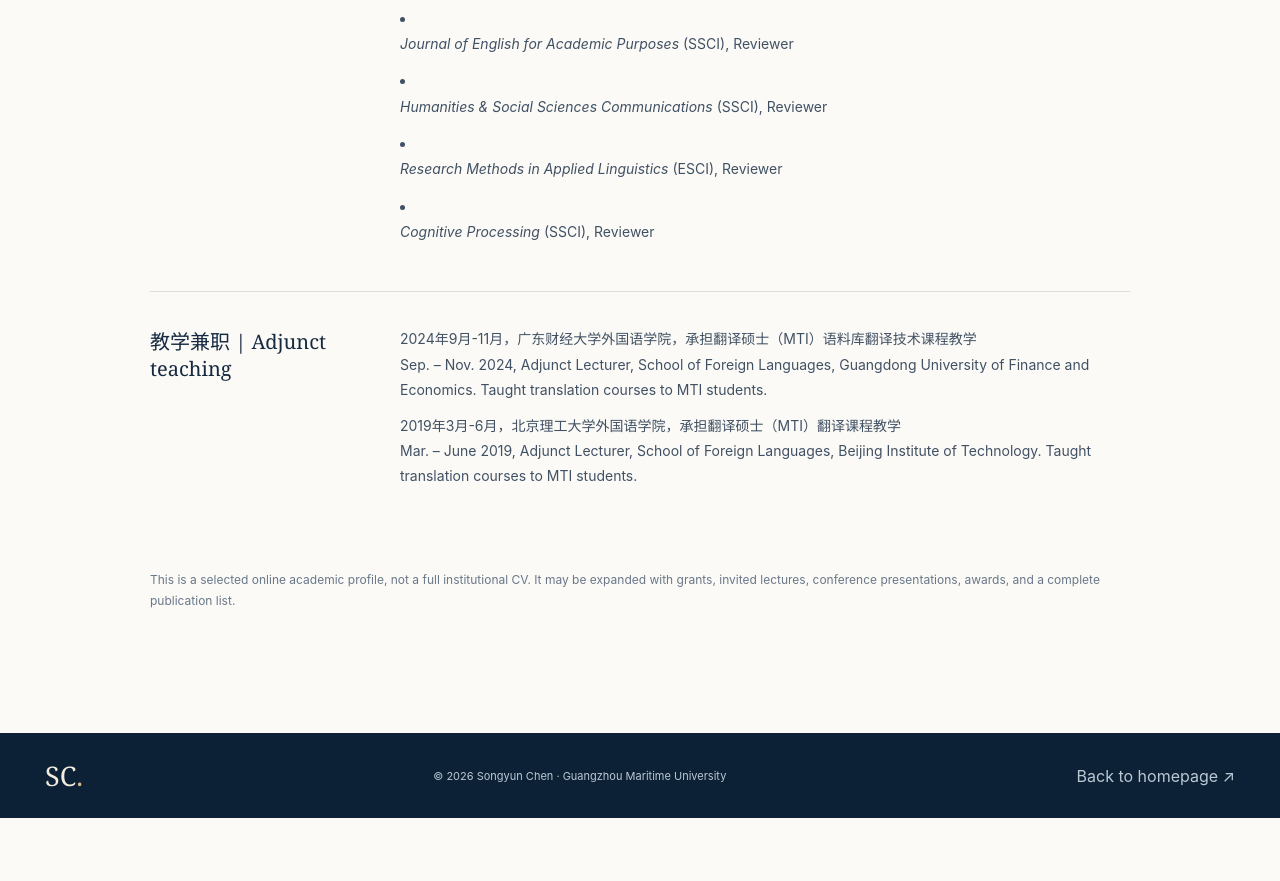
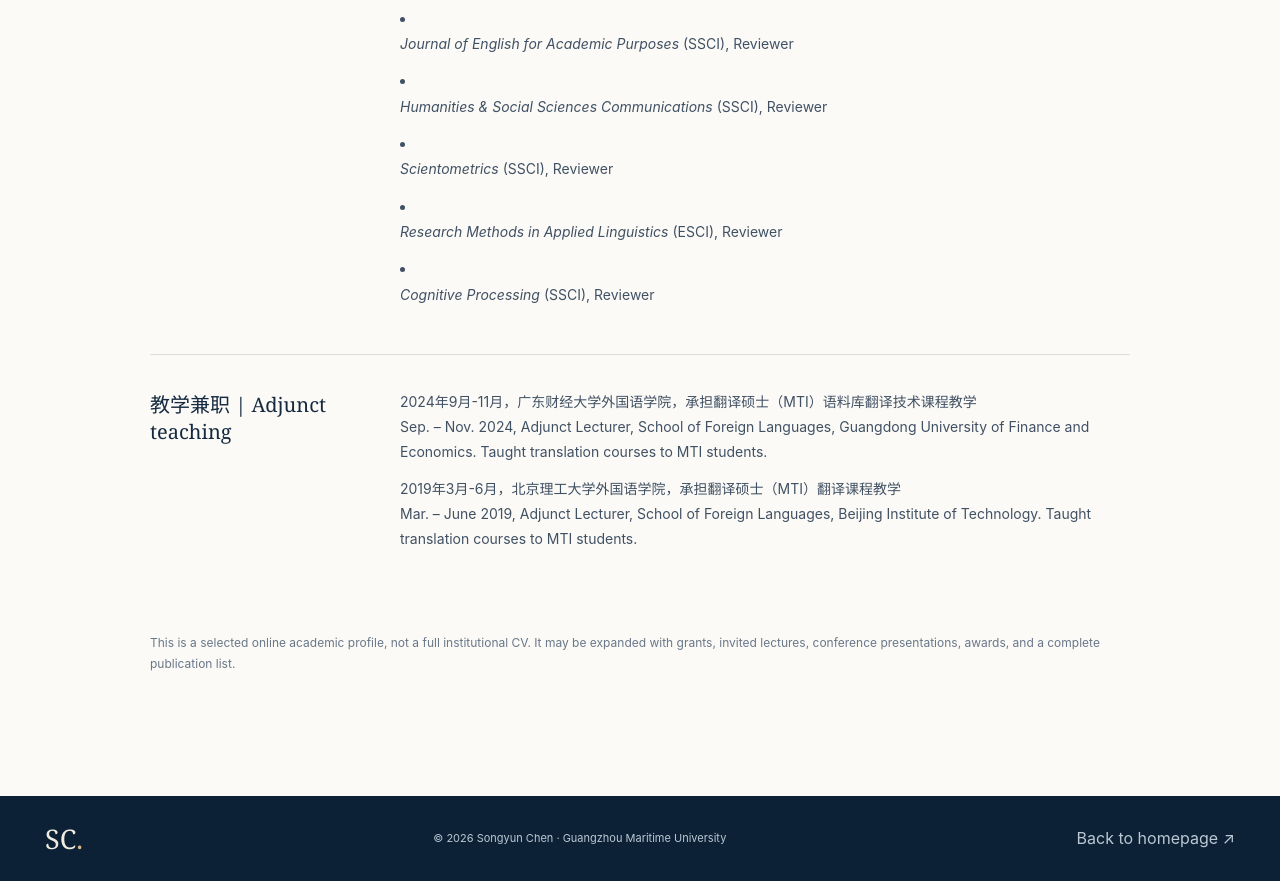
Before and after one commit to songyunchen/songyunchen.github.io, a plain HTML site: page cv.html in a window 1280 px wide. Shown: the part 7060-7941 px from the top of the page. Before the commit the page ends 7878 px from the top, so only its background shows below. Drawn offline with Linux system fonts and the light colour scheme.

Commit message:
Add reviewer role for Scientometrics journal

```diff
--- a/cv.html
+++ b/cv.html
@@ -89,6 +89,7 @@
       <li><p>知网评审专家<br>Reviewer for the China National Knowledge Infrastructure (CNKI)</p></li>
       <li><p><em>Journal of English for Academic Purposes</em> (SSCI), Reviewer</p></li>
       <li><p><em>Humanities & Social Sciences Communications</em> (SSCI), Reviewer</p></li>
+      <li><p><em>Scientometrics</em> (SSCI), Reviewer</p></li>
       <li><p><em>Research Methods in Applied Linguistics</em> (ESCI), Reviewer</p></li>
       <li><p><em>Cognitive Processing</em> (SSCI), Reviewer</p></div></section>
     <section class="cv-block"><h2>教学兼职 | Adjunct teaching</h2><div>
```
